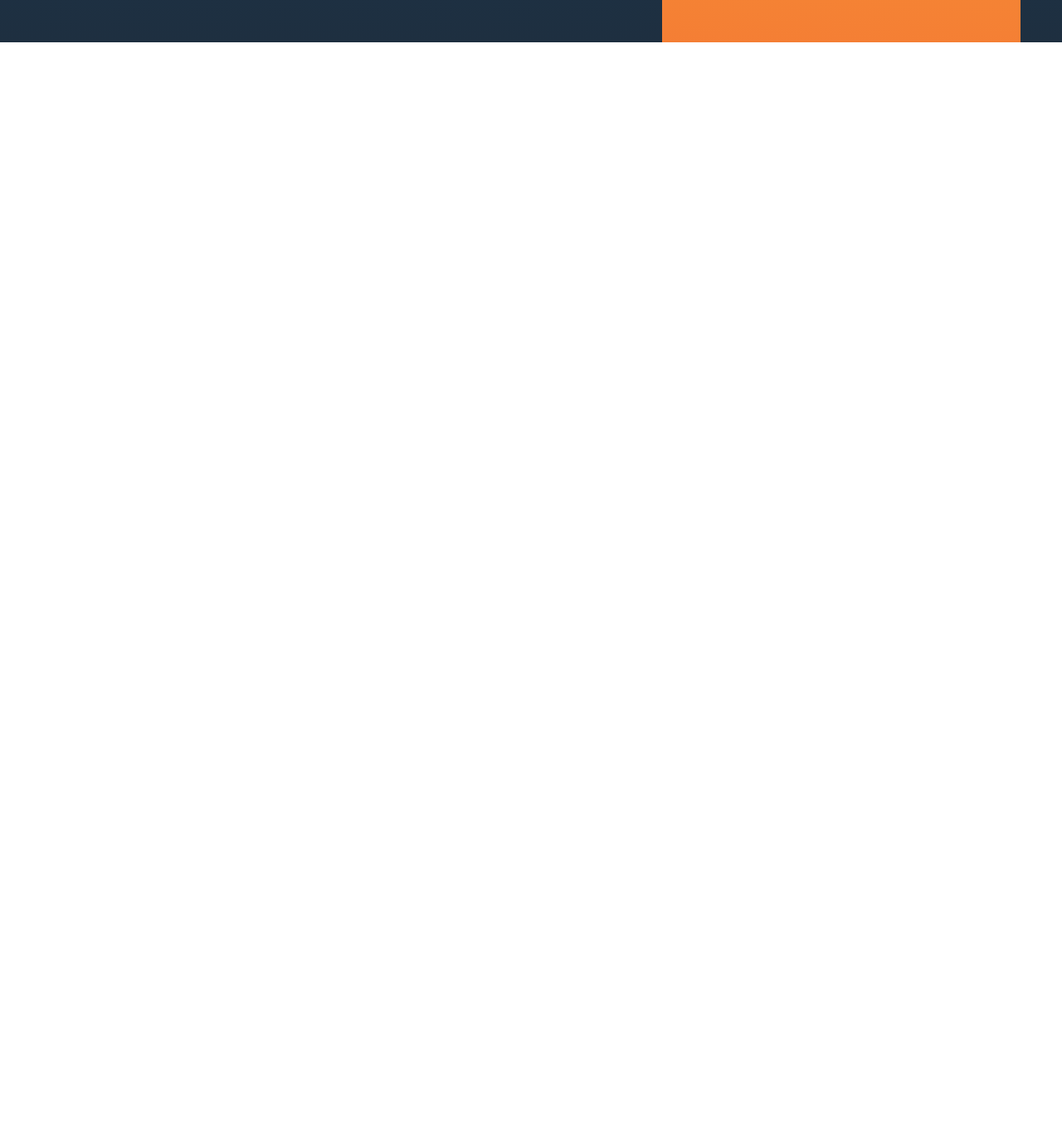
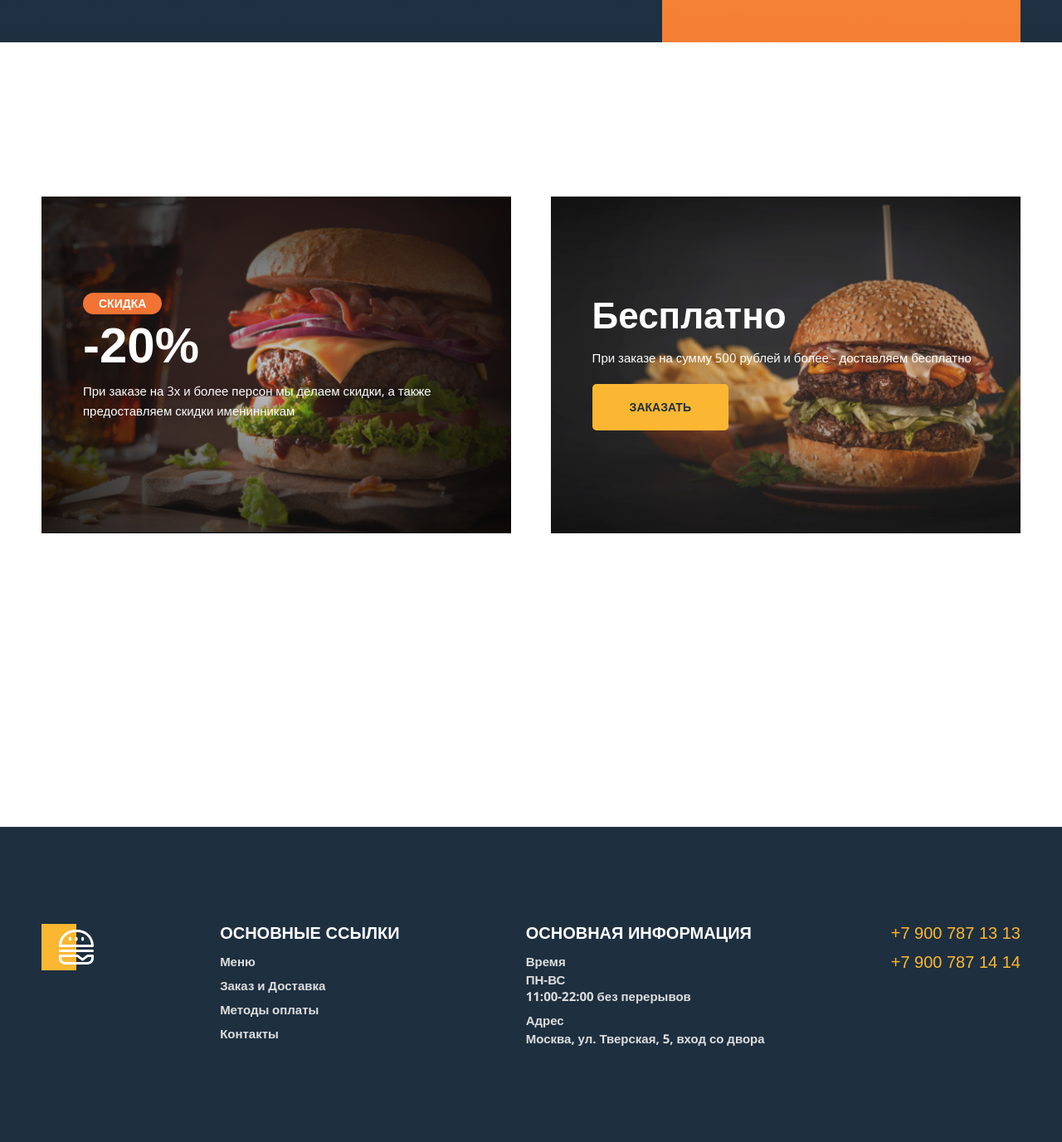
Before and after one commit to TyurinaNataliya/Burger, a plain HTML site: page index.html in a window 1280 px wide. Shown: the part 768-2145 px from the top of the page at 83% size. Before the commit the page ends 819 px from the top, so only its background shows below. Drawn offline with nearby package versions, Linux system fonts and the light colour scheme.

Commit message:
add logo

```diff
--- a/index.html
+++ b/index.html
@@ -7,7 +7,7 @@
     <title>Document</title>
     <link rel="preconnect" href="https://fonts.googleapis.com">
     <link rel="preconnect" href="https://fonts.gstatic.com" crossorigin>
-    <link href="https://fonts.googleapis.com/css2?family=Open+Sans:wght@400;700;800&display=swap" rel="stylesheet">
+    <link href="https://fonts.googleapis.com/css2?family=Open+Sans:wght@400;700;800;900&display=swap" rel="stylesheet">
     <link rel="stylesheet" href="style/main.css">
 </head>
 <body>
@@ -23,11 +23,60 @@
             </div>
             <div class="visual">
                 <div class="bg"></div>
-                <img src="imege/burger.png" alt="Burger">
-            </div>
+                <img src="image/burger.png" alt="Burger">
+             </div>
 
         </div>
+            </div>
+            <div class="promo">
+                <div class="container">
+                    <div class="promo-left">
+                        <p class="sale">Скидка</p>
+                        <p class="cost">-20%</p>
+                        <p class="description">При заказе на 3х и более персон мы делаем скидки, а также предоставляем скидки именинникам </p>
+                    </div>
+                    <div class="promo-right">
+                        <p class="free">Бесплатно</p>
+                        <p class="description">При заказе на сумму 500 рублей и более - доставляем бесплатно</p>
+                        <a href="#">заказать</a>
+                    </div>
+                </div>
+            </div>
+            <div class="footer">
+                <div class ="container">
+                    <div class="item">
+                        <img class="logo" src="image/Logo.svg" alt="logo">
+                    </div>
+                    <div class="item">
+                        <h2>основные ссылки</h2>
+                        <ul>
+                            <li><a href="">Меню</a></li>
+                            <li><a href="">Заказ и Доставка</a></li>
+                            <li><a href="">Методы оплаты</a></li>
+                            <li><a href="">Контакты</a></li>
+                        </ul>
+                    </div>
+                    <div class="item">
+                        <h2>основная информация</h2>
+                        <ul>
+                            <li>
+                                <span>Время</span>
+                                ПН-ВС<br>
+                                11:00-22:00 без перерывов
+                            </li>
+                            <li>
+                                <span>Адрес</span>
+                                Москва, ул. Тверская, 5, вход со двора
+                            </li>
+                    </div>
+                    <div class="tel">
+                        <ul>
+                            <li>+7 900 787 13 13</li>
+                            <li>+7 900 787 14 14</li>
+                        </ul>
+                    </div>
 
-    </div>
+                </div>
+        </div>
 </body>
 </html>
--- a/style/main.css
+++ b/style/main.css
@@ -36,14 +36,15 @@ h1 span{
     margin-bottom: 10px;
 
 }
-p{
+.text p{
     font-family: 'Open Sans', sans-serif;
     font-size: 19px;
     font-weight: 400;
     line-height: 1.4;
     margin-bottom: 42px;
 }
-a{
+.main a,
+.promo a {
     color:#1E2F40;
     background-color: #FBB731;
     border-radius: 5px;
@@ -66,9 +67,115 @@ a{
     background: linear-gradient(2.42deg, #F37335 -19.6%, #FBB731 100.79%, #FDC830 100.79%);
 
 }
-img{
+.main img {
     width: 829px;
     position: absolute;
     right: -186px;
 
 }
+.promo {
+    padding-top: 186px;
+    padding-bottom: 186px;
+}
+.promo-left, .promo-right{
+ flex: 0 0 48%;
+ color:#FFFFFF;
+ box-sizing: border-box;
+ background-repeat: no-repeat;
+ background-size: cover;background-position: center;
+ margin-bottom: 168px;
+
+
+}
+.promo-left{
+    background-image: url(../image/bg-left.png);
+    padding: 116px 50px;
+}
+.promo-right{
+    background-image: url(../image/bg-right.png);
+    padding: 116px 50px;
+}
+.sale{
+    font-size: 14px;
+    font-weight: 900;
+    background: #F37335;
+    padding: 5px 19px;
+    border-radius: 14px;
+    display:inline-block;
+    text-transform: uppercase;
+    margin-bottom: 3px;
+
+}
+.cost{
+    font-size: 60px;
+    font-weight: 900;
+    margin-bottom: 8px;
+}
+.description{
+    color: #FFFFFF;
+    font-size: 15px;
+    font-weight: 400;
+    font-family: 'Open Sans', sans-serif;
+    line-height: 24px;
+    margin-bottom: 20px;
+}
+.promo-left.description{
+    max-width: 392px ;
+}
+.promo-right.description{
+    max-width: 300px ;
+}
+.free{
+    font-size: 44px;
+    font-weight: 700;
+    line-height: 56px;
+    margin-bottom: 10px;
+}
+.footer{
+ background: #1E2F40;
+ color:#FFFFFF;
+ padding-top: 117px;
+ padding-bottom: 106px;
+}
+.logo{
+    width: 63px;
+    height: 56px;
+}
+.item{
+    flex:0 0 auto;
+}
+.item h2{
+    font-size: 20px;
+    font-weight: 800;
+    text-transform: uppercase;
+    margin-bottom: 12px;
+}
+.item ul,
+.tel ul{
+    list-style-type: none;
+}
+.item li{
+    margin-bottom: 9px;
+    font-family: 'Open Sans', sans-serif;
+    font-size: 15px;
+    color: #dedede;
+    font-weight:700;
+}
+.item a{
+    color: #dedede;
+    text-decoration: none;
+
+}
+.item span{
+    color: #dedede;
+    display: block;
+    margin-bottom: 2px;
+
+}
+.tel ul{
+    font-size: 20px;
+    color: #FBB731;
+}
+.tel li{
+    margin-bottom: 12px;
+}
```
Also changed, not shown: image/Logo.svg (added), image/bg-left.png (added), image/bg-right.png (added), 4 other files.
